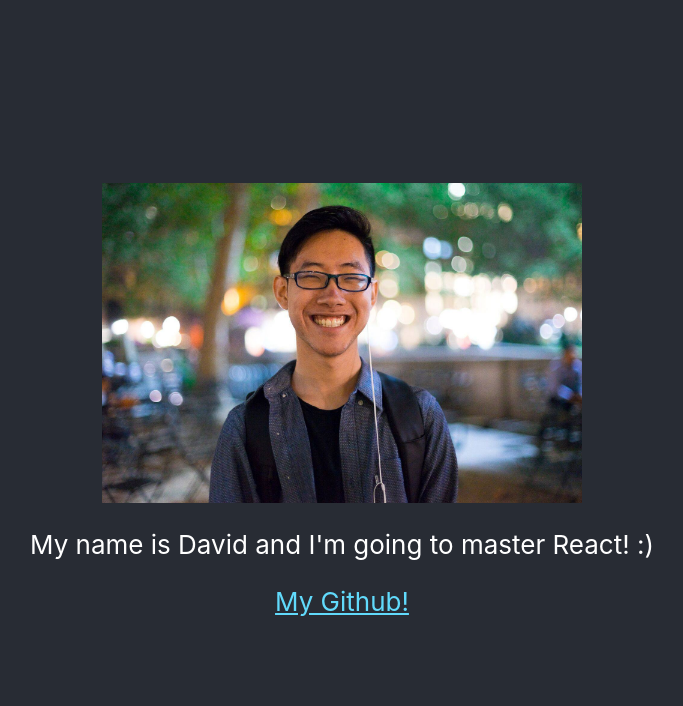
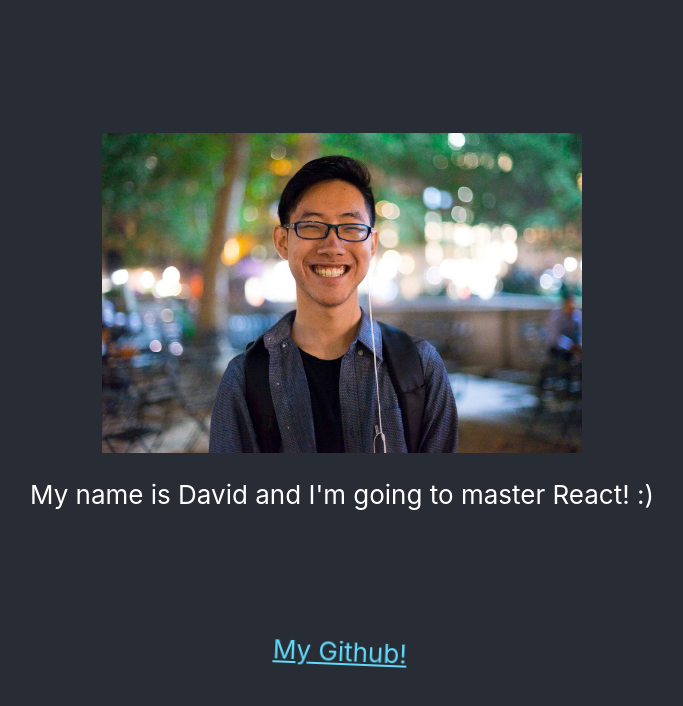
Before and after one commit to Xinwei-Ge/hw1, a React (Create React App) app: page / in a window 1280 px wide. Shown: the top 706 px of the page, without its empty margins (298-981 px from the left). Built offline with nearby package versions, Linux system fonts and the light colour scheme.

Commit message:
added wobbling effect to link in App.css

```diff
--- a/src/App.css
+++ b/src/App.css
@@ -25,7 +25,14 @@
 }
 
 .App-link {
+  padding-top: 100px;
   color: #61dafb;
+}
+
+@media (prefers-reduced-motion: no-preference) {
+  .App-link {
+    animation: App-link-spin 3s infinite;
+  }
 }
 
 /* @keyframes App-logo-spin {
@@ -36,3 +43,18 @@
     transform: rotate(360deg);
   }
 } */
+
+@keyframes App-link-spin {
+  25% {
+    transform: rotate(15deg);
+  }
+  50% {
+    transform: rotate(-30deg);
+  }
+  75% {
+    transform: rotate(5deg);
+  }
+  100% {
+    transform: rotate(0deg);
+  }
+}
```
